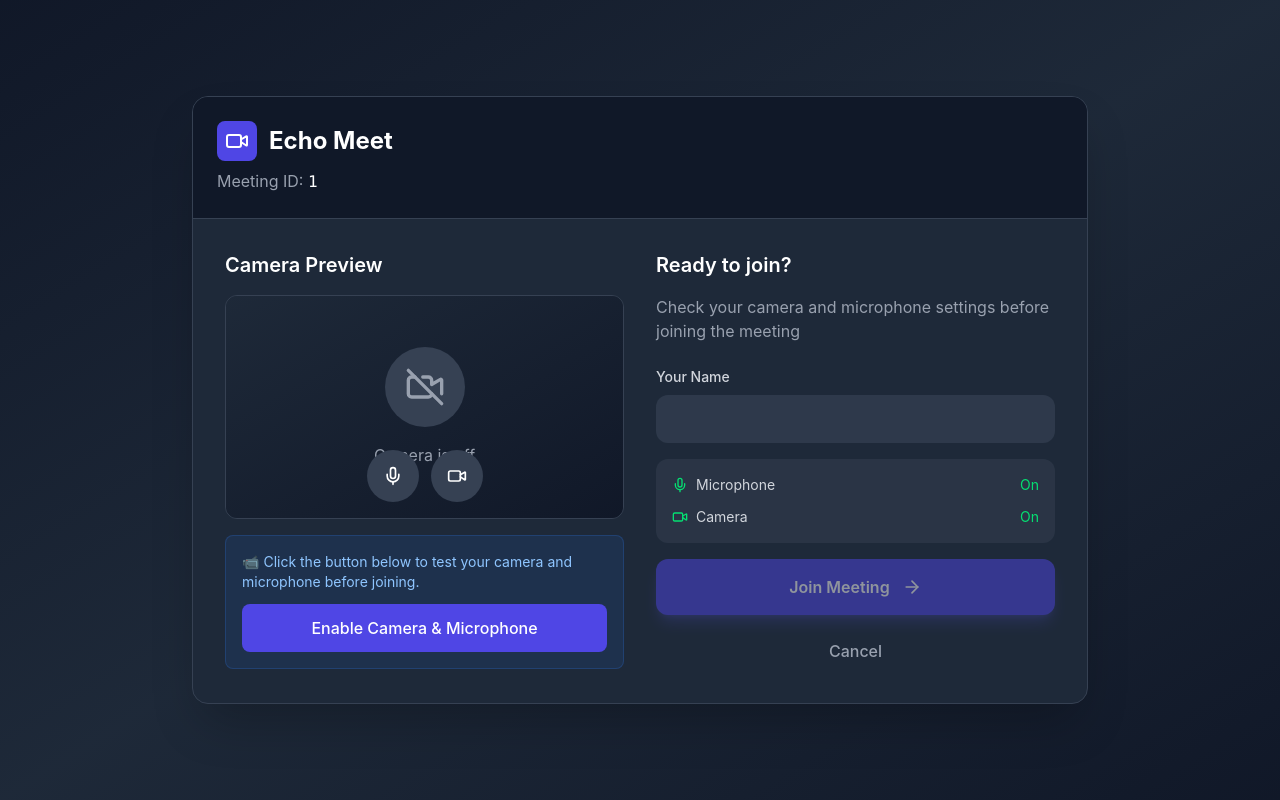
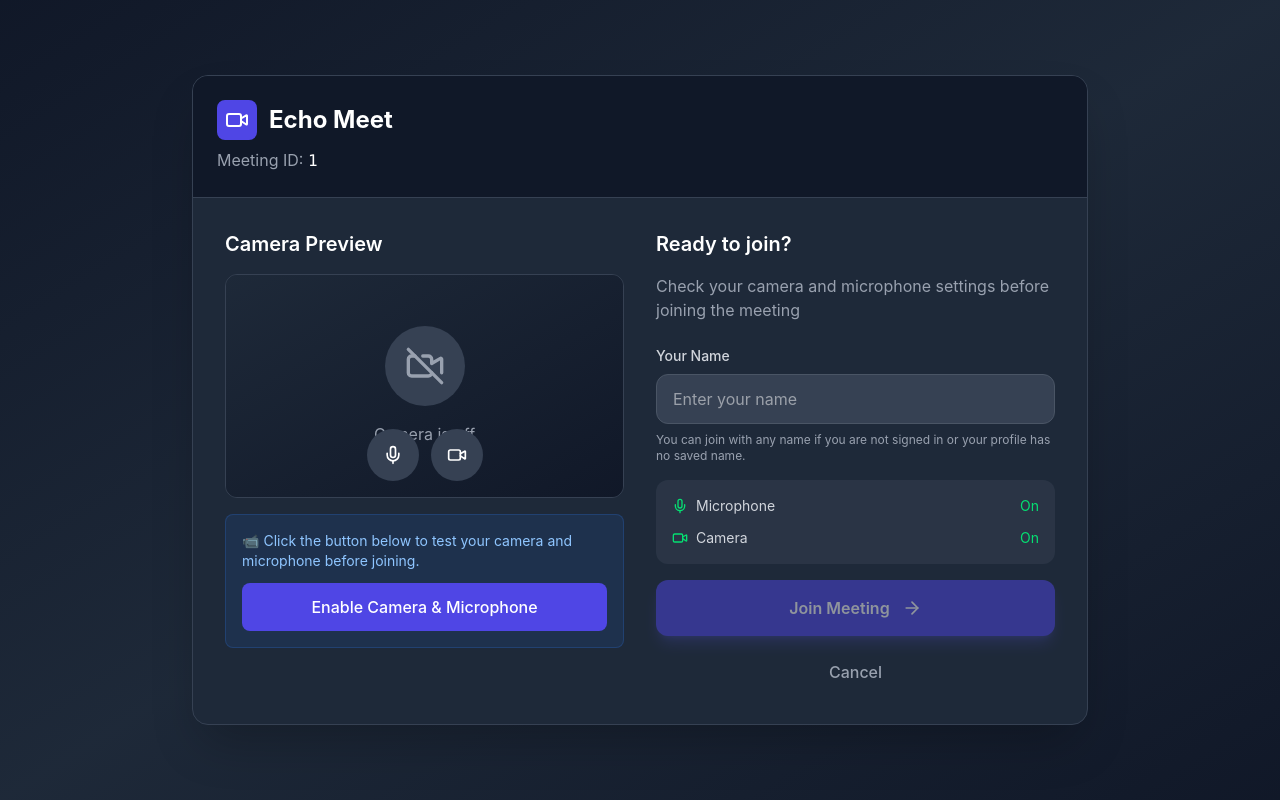
Before and after one commit to MOAZ1380/echo-meet, a React (Vite) app in the folder frontend/: page /lobby/1 in a window 1280 px wide. Built offline with nearby package versions, Linux system fonts and the light colour scheme; no server answers.

Commit message:
feat: enhance Lobby component to manage user name input and improve media stream handling

```diff
--- a/frontend/src/app/pages/Lobby.tsx
+++ b/frontend/src/app/pages/Lobby.tsx
@@ -14,8 +14,9 @@ export const Lobby: React.FC = () => {
   const { user } = useAuth();
   const { meetingId } = useParams<{ meetingId: string }>();
   const navigate = useNavigate();
-  const [userName, setUserName] = useState("");
+  const [userName, setUserName] = useState(user?.name ?? "");
   const [hasRequestedMedia, setHasRequestedMedia] = useState(false);
+  const isNameLocked = Boolean(user?.name?.trim());
   const {
     stream,
     isCameraOn,
@@ -42,27 +43,30 @@ export const Lobby: React.FC = () => {
 
   // Attach stream to video preview
   useEffect(() => {
-    if (videoRef.current && stream && isCameraOn) {
-      videoRef.current.srcObject = stream;
-      videoRef.current.play().catch(() => {});
+    if (!videoRef.current) return;
+
+    videoRef.current.srcObject = stream || null;
+
+    return () => {
+      if (videoRef.current) {
+        videoRef.current.srcObject = null;
+      }
+    };
+  }, [stream]);
+
+  const handleNameChange = (event: React.ChangeEvent<HTMLInputElement>) => {
+    if (isNameLocked) {
+      return;
     }
-  }, [stream, isCameraOn]);
 
-  // get name from data in db
+    setUserName(event.target.value);
+  };
 
-  useEffect(() => {
-    if (user?.name) {
-      setUserName(user.name);
-    }
-  }, [user]);
-
-  // ✅ Safe toggle mic
   const handleToggleMic = async () => {
     if (!stream) await initializeStream();
     toggleMic();
   };
 
-  // ✅ Safe toggle camera
   const handleToggleCamera = async () => {
     if (!stream) await initializeStream();
     toggleCamera();
@@ -239,9 +243,21 @@ export const Lobby: React.FC = () => {
                       id="userName"
                       type="text"
                       value={userName}
-                      readOnly
-                      className="w-full bg-gray-700 text-white px-4 py-3 rounded-xl opacity-70 cursor-not-allowed"
+                      onChange={handleNameChange}
+                      readOnly={isNameLocked}
+                      placeholder={isNameLocked ? undefined : "Enter your name"}
+                      className={`w-full bg-gray-700 text-white px-4 py-3 rounded-xl ${
+                        isNameLocked
+                          ? "opacity-70 cursor-not-allowed"
+                          : "border border-gray-600 focus:outline-none focus:ring-2 focus:ring-[var(--echo-primary)]"
+                      }`}
                     />
+                    {!isNameLocked && (
+                      <p className="mt-2 text-xs text-gray-400">
+                        You can join with any name if you are not signed in or
+                        your profile has no saved name.
+                      </p>
+                    )}
                   </div>
 
                   <div className="bg-gray-700/50 p-4 rounded-xl space-y-3">
@@ -284,7 +300,7 @@ export const Lobby: React.FC = () => {
                     whileHover={{ scale: 1.02 }}
                     whileTap={{ scale: 0.98 }}
                     onClick={handleJoinMeeting}
-                    disabled={!userName && !user?.name}
+                    disabled={!userName.trim() && !user?.name?.trim()}
                     className="w-full bg-[var(--echo-primary)] hover:bg-[var(--echo-primary-hover)] text-white py-4 px-6 rounded-xl font-semibold flex items-center justify-center gap-3 transition-colors disabled:opacity-50 disabled:cursor-not-allowed shadow-lg shadow-indigo-500/30"
                   >
                     Join Meeting
```
